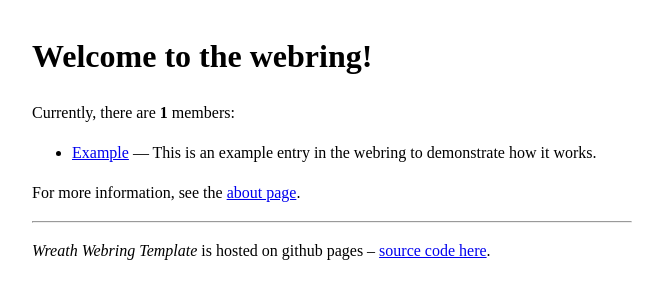
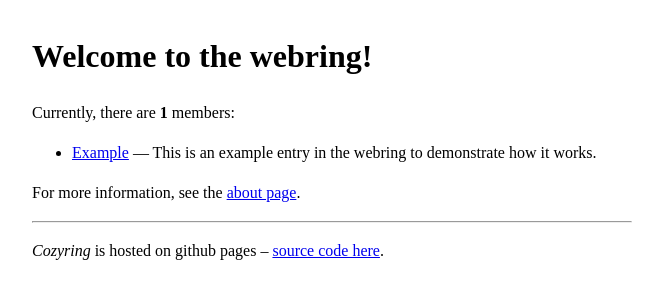
Before and after one commit to illucc/cozyring, a Jekyll site: the page built from index.md, in a window 1280 px wide. Shown: the top 300 px of the page, without its empty margins (308-971 px from the left). Built offline with Jekyll 4.4.1, drawn with Linux system fonts in a browser that asks for light colours.

Commit message:
Update _config.yml

```diff
--- a/_config.yml
+++ b/_config.yml
@@ -1,6 +1,6 @@
 # Site Variables --------------------------------------------------------------
 
-title: Wreath Webring Template
+title: Cozyring
 
 # Jekyll Config ---------------------------------------------------------------
 
```
